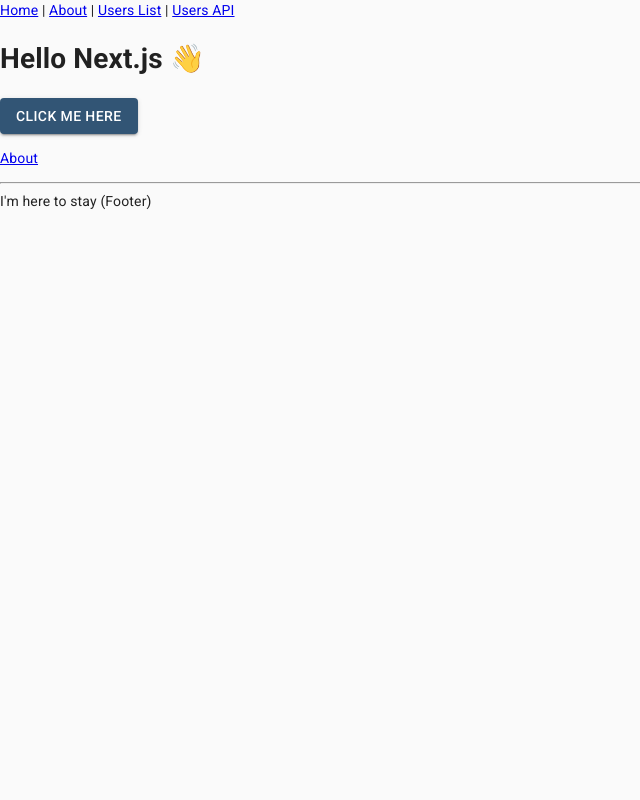
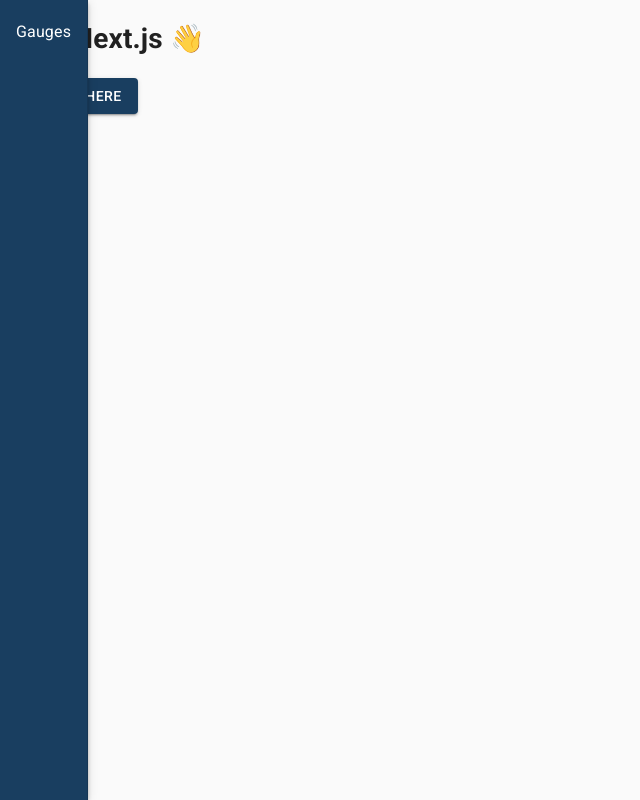
Before and after one commit to fergusfrl/RiverAlerts, a Next.js app: page / in a window 1280 px wide. Shown: the whole page, without its empty margins (0-640 px from the left). Built offline with nearby package versions, Linux system fonts and the light colour scheme.

Commit message:
Added early side nav

```diff
--- a/components/Layout.tsx
+++ b/components/Layout.tsx
@@ -1,6 +1,7 @@
 import React, { ReactNode, ReactElement } from 'react';
-import Link from 'next/link';
+// import Link from 'next/link';
 import Head from 'next/head';
+import SideNav from './SideNav';
 
 type Props = {
   children?: ReactNode;
@@ -14,27 +15,8 @@
       <meta charSet="utf-8" />
       <meta name="viewport" content="initial-scale=1.0, width=device-width" />
     </Head>
-    <header>
-      <nav>
-        <Link href="/">
-          <a>Home</a>
-        </Link>{' '}
-        |{' '}
-        <Link href="/about">
-          <a>About</a>
-        </Link>{' '}
-        |{' '}
-        <Link href="/users">
-          <a>Users List</a>
-        </Link>{' '}
-        | <a href="/api/users">Users API</a>
-      </nav>
-    </header>
+    <SideNav />
     {children}
-    <footer>
-      <hr />
-      <span>{`I'm here to stay (Footer)`}</span>
-    </footer>
   </div>
 );
 
--- /dev/null
+++ b/components/SideNav.tsx
@@ -0,0 +1,30 @@
+import React, { ReactElement } from 'react';
+import { makeStyles } from '@material-ui/core/styles';
+import { Drawer, List, ListItem, ListItemText } from '@material-ui/core';
+
+const useStyles = makeStyles((theme) => ({
+  drawer: {
+    color: theme.palette.primary.contrastText,
+    backgroundColor: theme.palette.primary.main,
+    boxShadow:
+      '0px 2px 4px -1px rgba(0,0,0,0.2), 0px 4px 5px 0px rgba(0,0,0,0.14), 0px 1px 10px 0px rgba(0,0,0,0.12)', // CSS for material ui elevation 4 due to elevation not working on permanent drawers
+  },
+  drawerContent: {
+    height: '100%',
+  },
+}));
+
+const SideNav = (): ReactElement => {
+  const classes = useStyles();
+  return (
+    <Drawer variant="permanent" className={classes.drawer} classes={{ paper: classes.drawer }}>
+      <List>
+        <ListItem button>
+          <ListItemText>Gauges</ListItemText>
+        </ListItem>
+      </List>
+    </Drawer>
+  );
+};
+
+export default SideNav;
--- a/theme/theme.js
+++ b/theme/theme.js
@@ -3,11 +3,13 @@
 const theme = createMuiTheme({
   palette: {
     primary: {
-      main: '#325575',
+        main: '#193E60',
+        contrastText: '#fff'
     },
     secondary: {
-      main: '#E63B65',
-    },
+      main: '#E63B66',
+      contrastText: '#fff'
+    }
   },
 });
 
```
Also changed, not shown: pages/about.tsx (deleted, +0 -17 lines).
